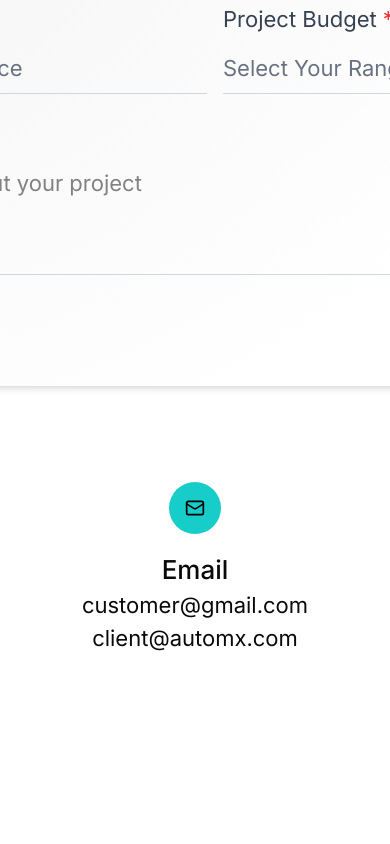
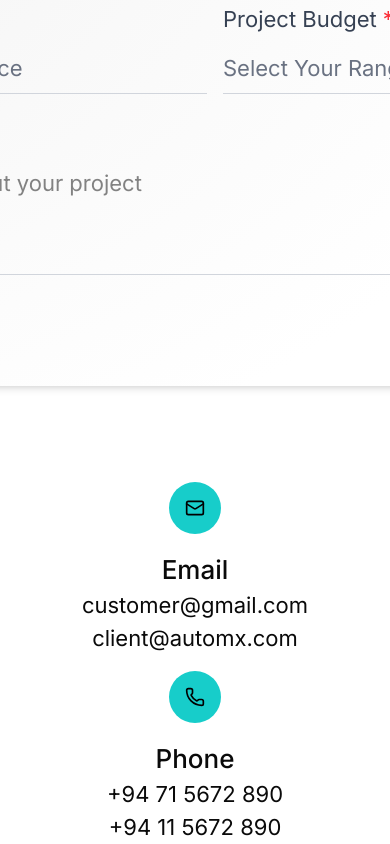
Before and after one commit to Roshen-Perera/ceylon-developers-portfolio, a Next.js app: page /contact in a window 390 px wide. Shown: the part 1114-1958 px from the top of the page. Before the commit the page ends 1769 px from the top, so only its background shows below. Built offline with nearby package versions, Linux system fonts and the light colour scheme.

Commit message:
Add phone details section to ContactDetails component

```diff
--- a/components/contactDetails.tsx
+++ b/components/contactDetails.tsx
@@ -1,4 +1,4 @@
-import { Mail } from 'lucide-react';
+import { Mail, Phone } from 'lucide-react';
 import React from 'react'
 
 const ContactDetails = () => {
@@ -15,6 +15,16 @@ const ContactDetails = () => {
             <p className="text-[22px]">client@automx.com</p>
           </div>
         </div>
+        <div className="flex flex-col items-center gap-4">
+          <div className="p-4 bg-[#17CDCA] rounded-4xl">
+            <Phone size={20} color="#000000" />
+          </div>
+          <div className="text-center">
+            <h3 className="text-[26px] font-medium">Phone</h3>
+            <p className="text-[22px]">+94 71 5672 890</p>
+            <p className="text-[22px]">+94 11 5672 890</p>
+          </div>
+        </div>
       </div>
     </div>
   );
```
